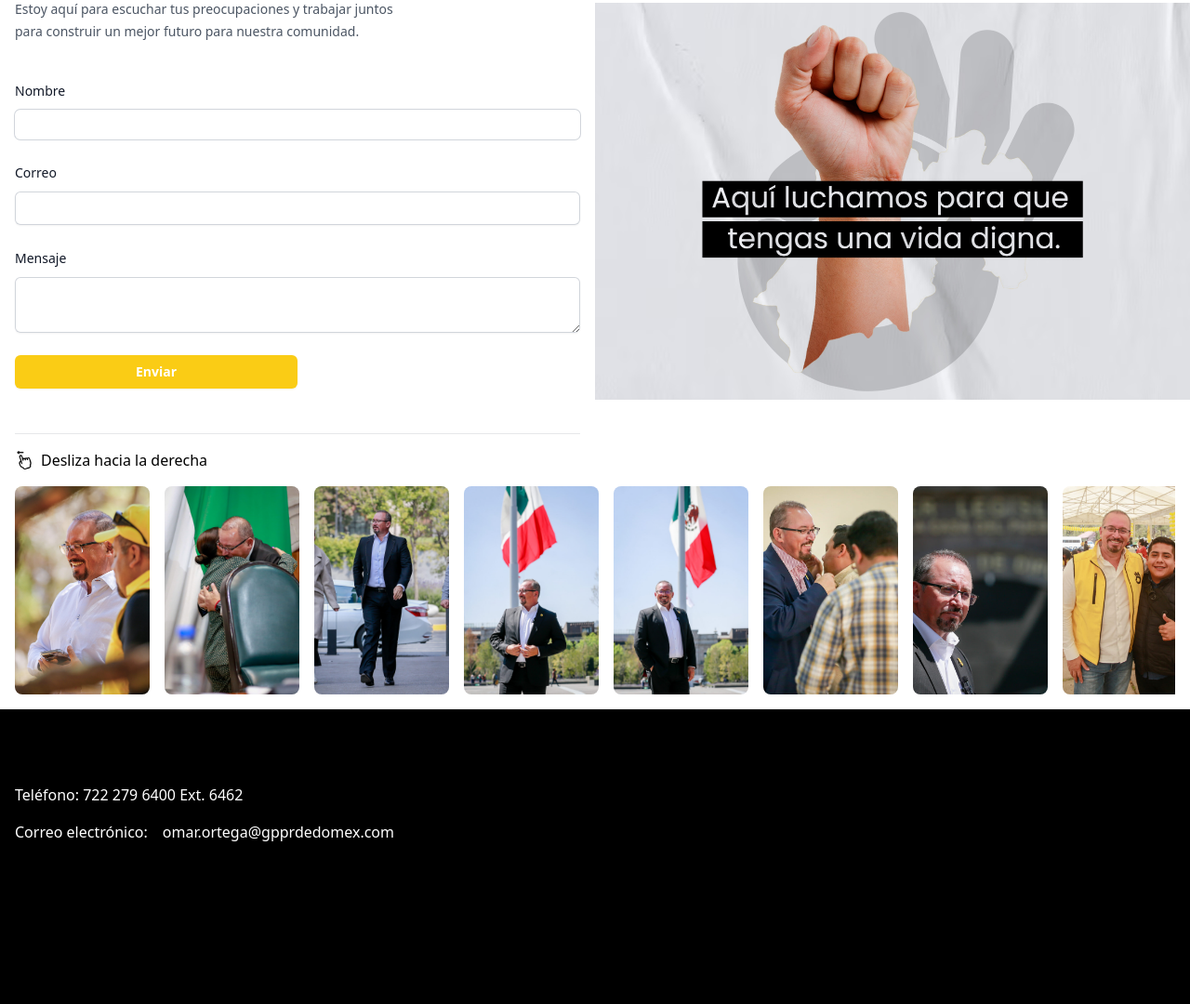
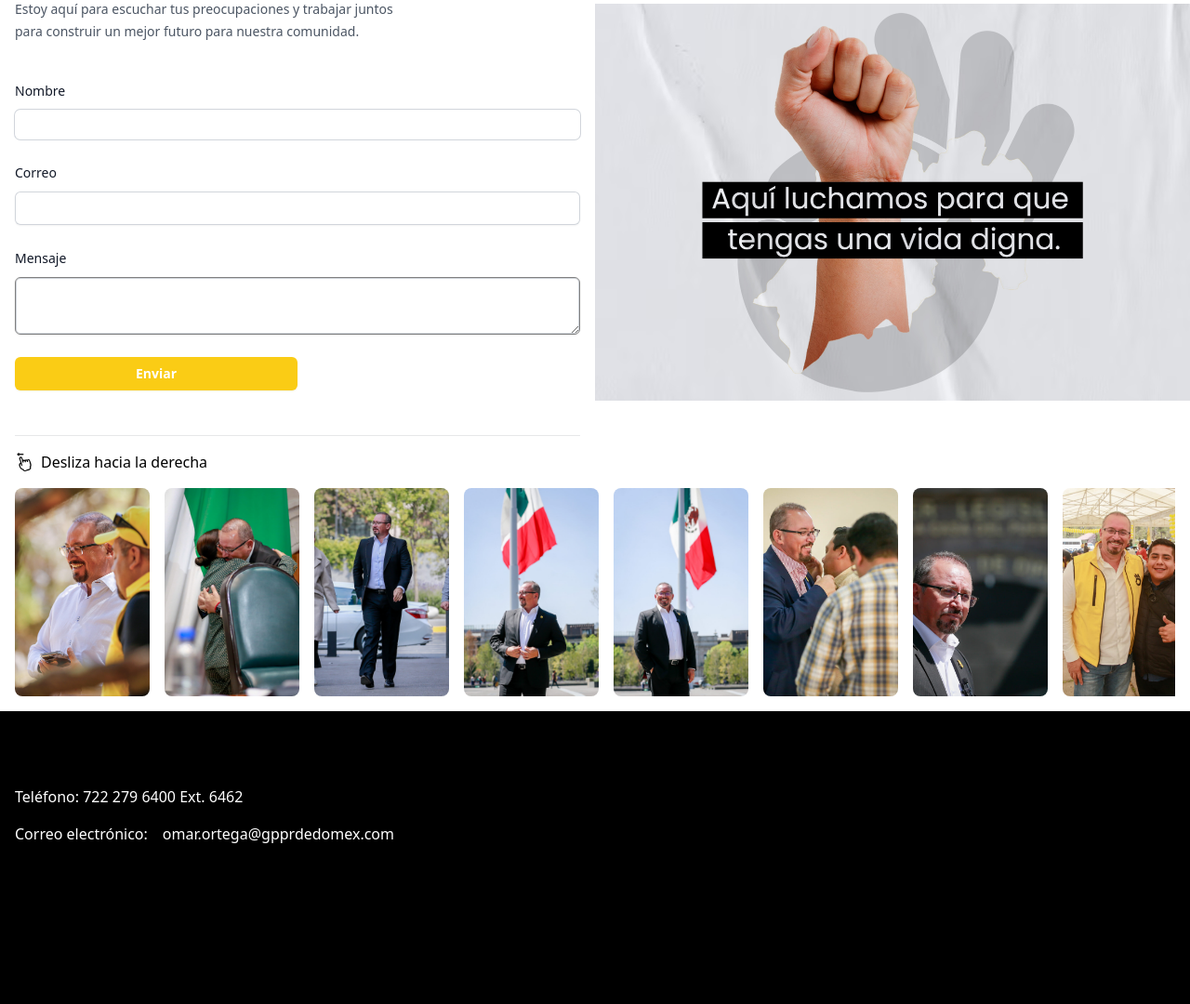
Before and after one commit to Omarortega2024/omarortega, an Astro site: page / in a window 1280 px wide. Shown: the part 1926-3006 px from the top of the page at 93% size. Built offline with nearby package versions, Linux system fonts and the light colour scheme; Astro itself is replaced by a stand-in of ours.

Commit message:
fix: form

```diff
--- a/src/pages/index.astro
+++ b/src/pages/index.astro
@@ -42,8 +42,8 @@
     .noticia:hover .nimage {
         border: 2px solid #ffc031;
     }
-    .mensaje{
-        border: #ffc031;
+    #mensaje{
+        border: 1px solid gray;
     }
 </style>
 
```
